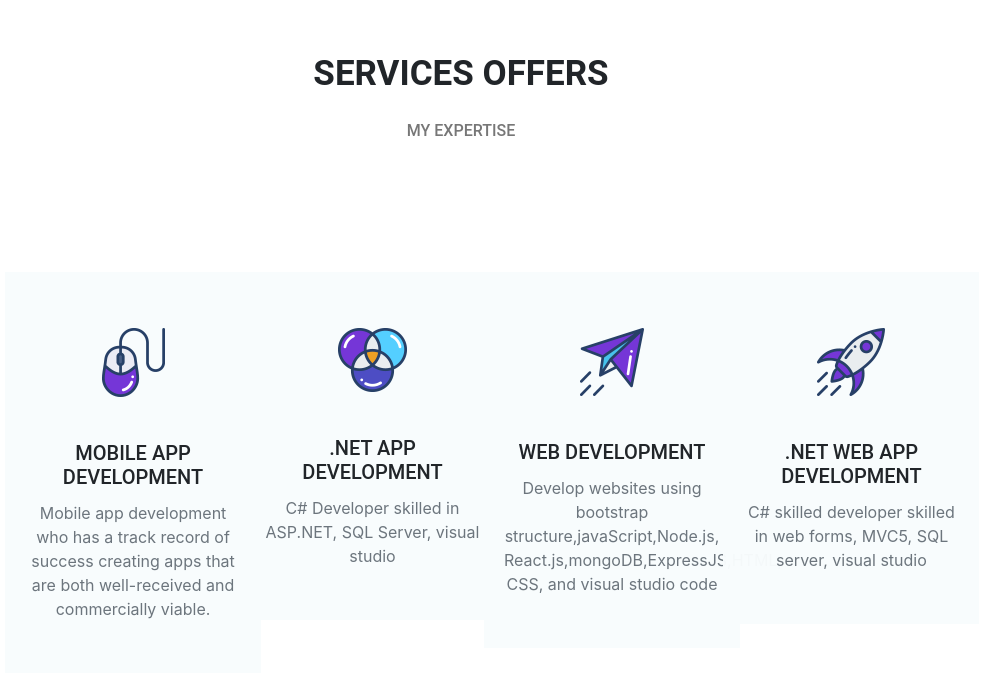
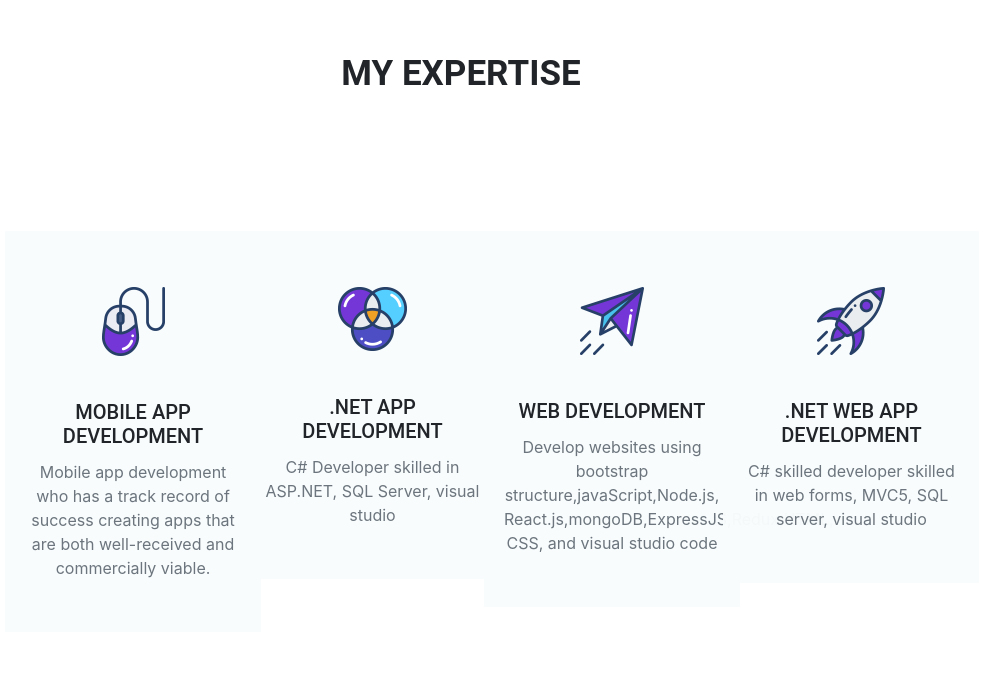
Before and after one commit to LungeloMageba/personal-website, a plain HTML site: page Index.html in a window 1280 px wide. Shown: the part 2396-3072 px from the top of the page, without its empty margins (179-1164 px from the left). Drawn offline with Linux system fonts and the light colour scheme.

Commit message:
Update Index.html

```diff
--- a/Index.html
+++ b/Index.html
@@ -253,10 +253,7 @@
             <div class="container">
                 <div class="row">
                     <div class="col-lg-12 text-center services-title">
-                        <h1 class="text-uppercase title-text">Services Offers</h1>
-                        <p class="para">
-                            MY EXPERTISE
-                        </p>
+                        <h1 class="text-uppercase title-text">MY EXPERTISE</h1>
                     </div>
                 </div>
                 <div class="container services-list">
@@ -295,7 +292,7 @@
                                 <div class="card-body text-center">
                                     <h5 class="card-title text-uppercase font-roboto">web development</h5>
                                     <p class="card-text text-secondary">
-                                        Develop websites using bootstrap structure,javaScript,Node.js, React.js,mongoDB,ExpressJS,HTML, CSS, and visual studio code
+                                        Develop websites using bootstrap structure,javaScript,Node.js, React.js,mongoDB,ExpressJS,Redux,HTML, CSS, and visual studio code
                                     </p>
                                 </div>
                             </div>
```
